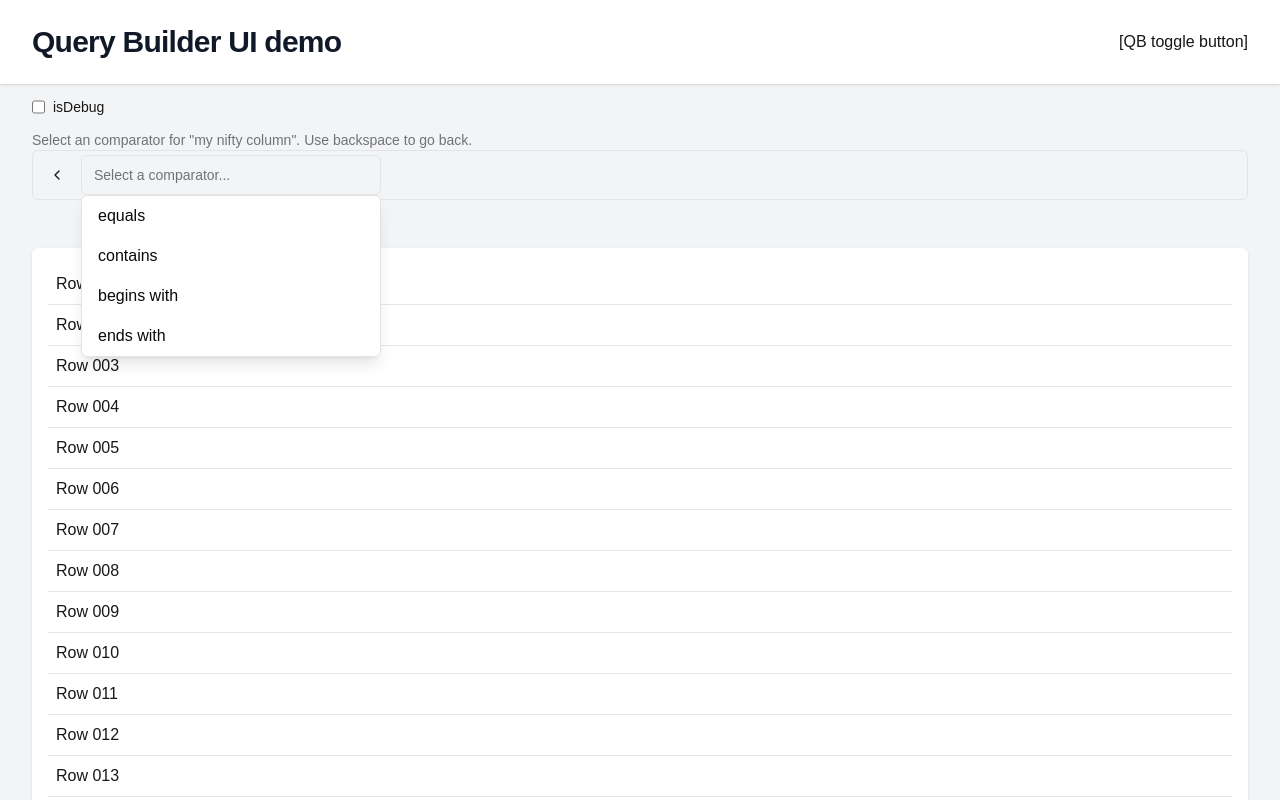
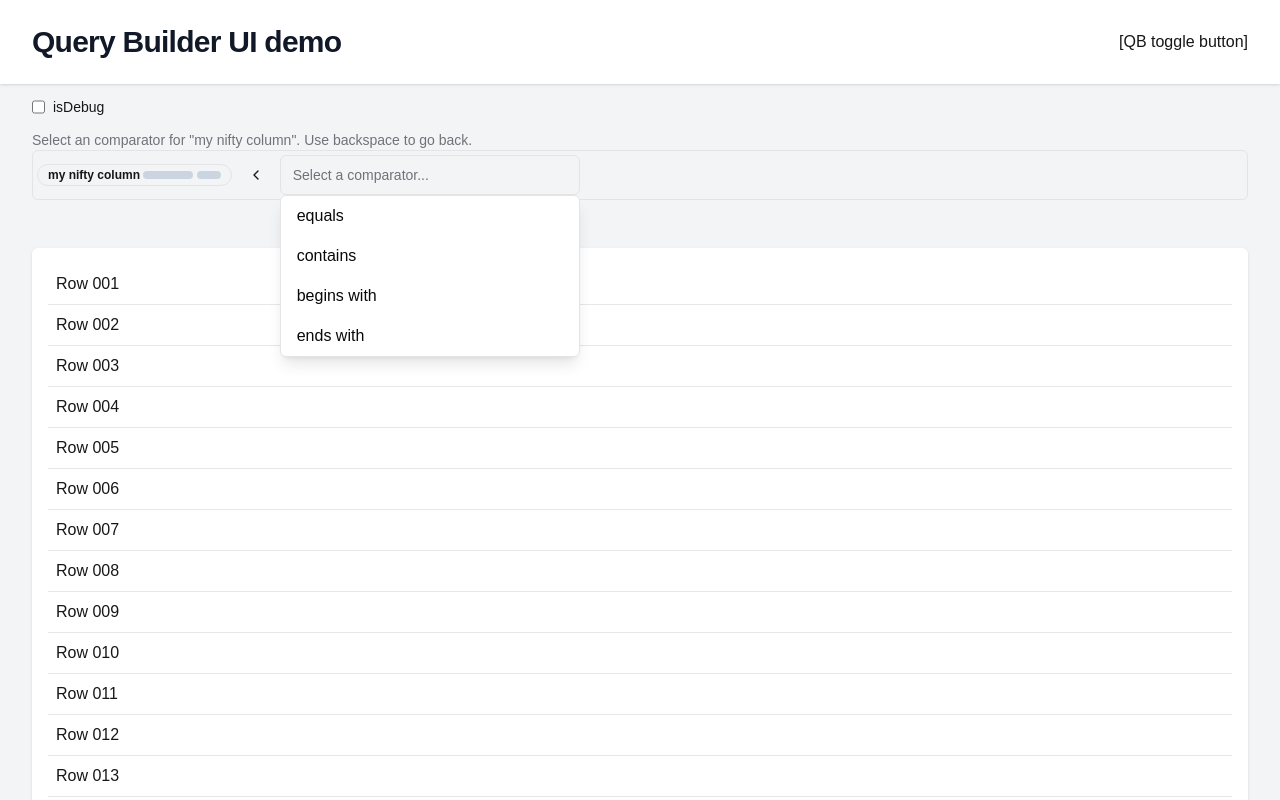
Before and after one commit to iamvanja/ui-query-builder, a Next.js app: page / in a window 1280 px wide. Both pictures are taken after a click on the item "my nifty column". Shown: the top 800 px of the page. Built offline with nearby package versions, Linux system fonts and the light colour scheme.

Commit message:
Add in progress chip

```diff
--- a/components/query-builder/chip.tsx
+++ b/components/query-builder/chip.tsx
@@ -1,24 +1,41 @@
-import { Badge, BadgeProps } from "@/components/ui/badge";
-import { cn } from "@/lib/utils";
+import { Badge } from "@/components/ui/badge";
 import { X } from "lucide-react";
 import { forwardRef } from "react";
+import { Skeleton } from "@/components/ui/skeleton";
 
 type ChipProps = {
   column: string;
-  comparator: string;
-  value: string;
-  onDelete: () => void;
+  comparator?: string;
+  value?: string;
+  onDelete?: () => void;
+  isInProgress?: boolean;
 } & React.HTMLAttributes<HTMLDivElement>;
 
 const Chip = forwardRef<HTMLDivElement, ChipProps>(
-  ({ column, comparator, value, onDelete, ...props }, ref) => {
+  (
+    { column, comparator, value, onDelete, isInProgress = false, ...props },
+    ref
+  ) => {
+    const variant = isInProgress ? "outline" : "default";
     return (
-      <Badge variant="default" ref={ref} {...props}>
-        {column}&nbsp;<i>{comparator}</i>&nbsp;
-        {`"${value}"`}
-        <button onClick={onDelete} className="ml-1 focus:outline-none">
-          <X size={14} />
-        </button>
+      <Badge variant={variant} ref={ref} {...props}>
+        {column}&nbsp;
+        {comparator ? (
+          <i>{comparator}</i>
+        ) : (
+          <Skeleton className="h-2 w-[50px] bg-slate-300 animate-none" />
+        )}
+        &nbsp;
+        {value ? (
+          `"${value}"`
+        ) : (
+          <Skeleton className="h-2 w-[24px] bg-slate-300 animate-none" />
+        )}
+        {onDelete && (
+          <button onClick={onDelete} className="ml-1 focus:outline-none">
+            <X size={14} />
+          </button>
+        )}
       </Badge>
     );
   }
--- a/components/query-builder/index.tsx
+++ b/components/query-builder/index.tsx
@@ -202,6 +202,14 @@ const QueryBuilder: React.FC<QueryBuilderProps> = ({
             onFocus={() => setFocusedChipIndex(index)}
           />
         ))}
+        {currentQueryPart.column && (
+          <Chip
+            isInProgress
+            column={currentQueryPart.column}
+            comparator={currentQueryPart.comparator}
+            value={currentQueryPart.value}
+          />
+        )}
 
         <div className="relative flex-grow flex items-center gap-1">
           {currentStep !== Step.column && (
--- /dev/null
+++ b/components/ui/skeleton.tsx
@@ -0,0 +1,15 @@
+import { cn } from "@/lib/utils"
+
+function Skeleton({
+  className,
+  ...props
+}: React.HTMLAttributes<HTMLDivElement>) {
+  return (
+    <div
+      className={cn("animate-pulse rounded-md bg-muted", className)}
+      {...props}
+    />
+  )
+}
+
+export { Skeleton }
```
